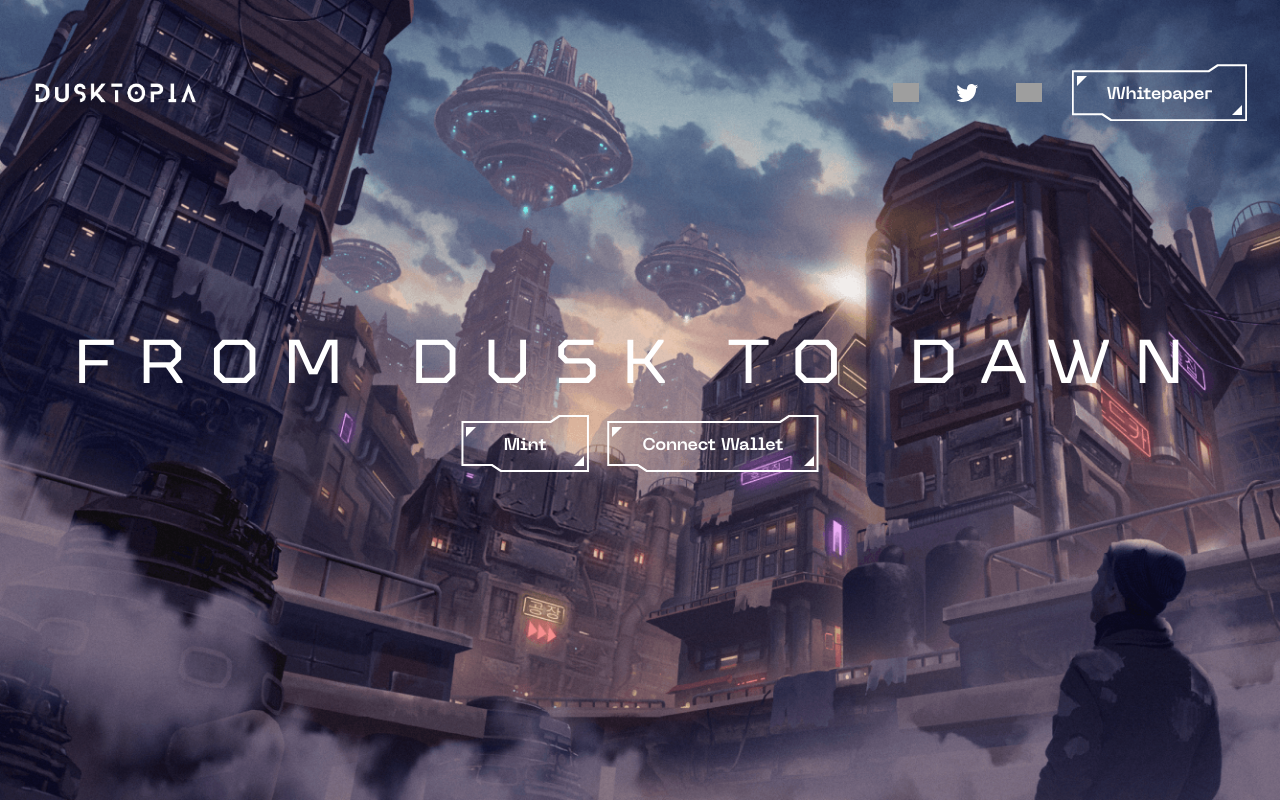
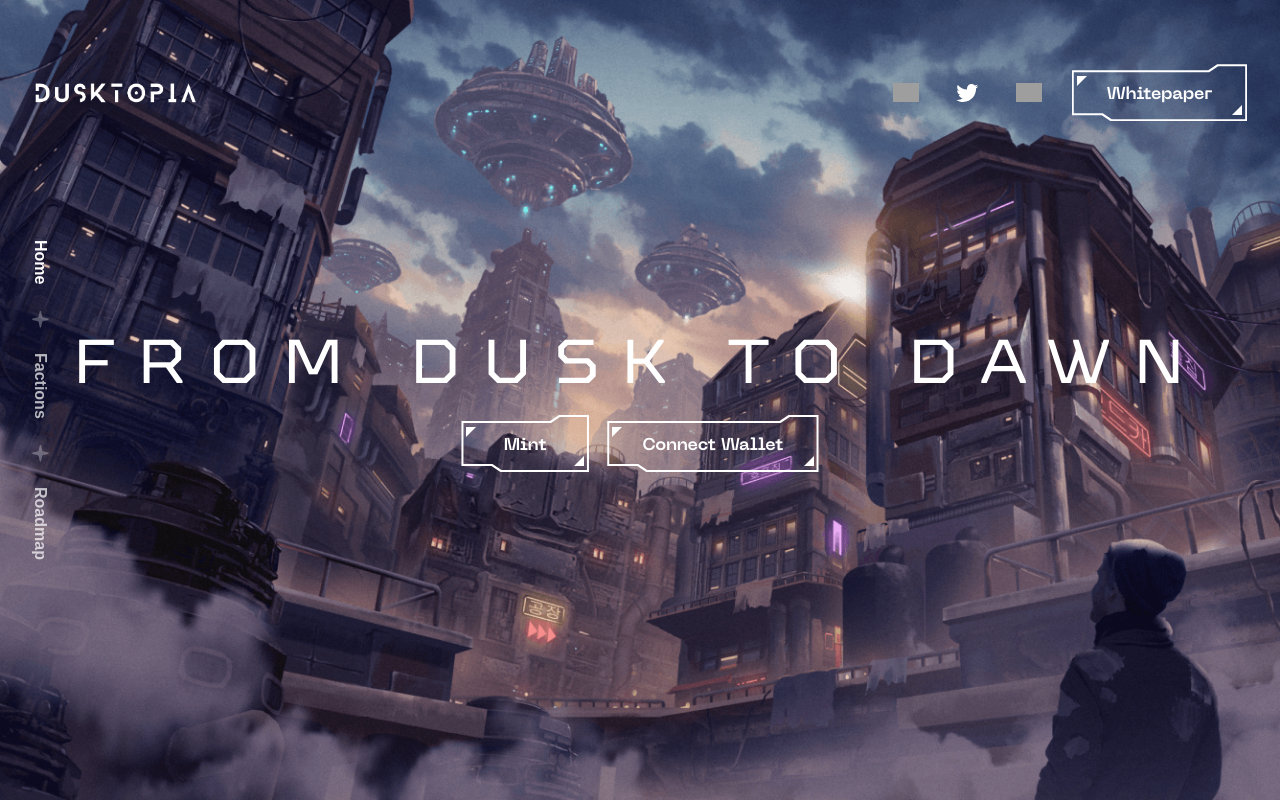
Before and after one commit to OkMoroz/cosmos, a Next.js app: page / in a window 1280 px wide. Built offline with nearby package versions, Linux system fonts and the light colour scheme; grey boxes are pictures that could not be loaded.

Commit message:
added navigation

```diff
--- a/components/Navigation/Navigation.tsx
+++ b/components/Navigation/Navigation.tsx
@@ -1,14 +1,47 @@
 import Link from "next/link";
 import styles from "./style.module.scss";
+import cl from "classnames";
+import { Fragment } from "react";
+interface NavigationProps {}
 
-interface NavigationProps {}
+const links = [
+  {
+    id: 1,
+    title: "Home",
+    href: "/",
+    active: true,
+  },
+  {
+    id: 2,
+    title: "Factions",
+    href: "/",
+    active: false,
+  },
+  {
+    id: 3,
+    title: "Roadmap",
+    href: "/",
+    active: false,
+  },
+];
 
 export const Navigation: React.FC<NavigationProps> = ({}) => {
   return (
-    <ul>
-      <li>Home</li>
-      <li>Factions</li>
-      <li>Roadmap</li>
-    </ul>
+    <nav className={styles.navigation}>
+      {links.map((link, id) => (
+        <Fragment key={link.id}>
+          <Link
+            href={link.href}
+            className={cl(
+              styles.navigationLink,
+              link.active && styles.navigationLinkActive
+            )}
+          >
+            {link.title}
+          </Link>
+          {id < links.length - 1 && (<span className={styles.navigationStar} />)}
+        </Fragment>
+      ))}
+    </nav>
   );
 };
--- a/components/Navigation/style.module.scss
+++ b/components/Navigation/style.module.scss
@@ -0,0 +1,33 @@
+.navigation {
+  font: bold 16px "Neue Machina", sans-serif;
+  display: flex;
+  position: fixed;
+  left: 1rem;
+  gap: 3vh;
+  align-items:center;
+  writing-mode: vertical-rl;
+  &Link {
+    color: var(--text-color);
+    text-decoration: none;
+    opacity: 0.7;
+    transition: all 0.3s;
+    padding: 0 16px;
+
+    &:hover,
+    &:visited {
+      color: var(--text-color);
+      opacity: 1;
+    }
+    &Active {
+      opacity: 1;
+    }
+  }
+
+  &Star {
+    display: block;
+    width: 1.345rem;
+    height: 1.345rem;
+    transform: rotate(90deg);
+    background: url("../../public/images/star.svg") no-repeat center center;
+  }
+}
--- a/components/SocialNetworks/style.module.scss
+++ b/components/SocialNetworks/style.module.scss
@@ -14,13 +14,14 @@
     background-repeat: no-repeat;
     background-position: center center;
     background-size: 100% auto;
+    transition: all 0.3s;
 
     &:hover,
     &:visited {
       color: var(--text-color);
 
       &:hover {
-        opacity: 0.7;
+        opacity: 0.8;
       }
     }
   }
--- a/pages/index.tsx
+++ b/pages/index.tsx
@@ -4,7 +4,7 @@ import cl from "classnames";
 import { Logo } from "../components/Logo/Logo";
 import { SocialNetworks } from "../components/SocialNetworks/SocialNetworks";
 import { Button } from "../components/Button/Button";
-// import { Navigation } from "../components/Navigation/Navigation";
+import { Navigation } from "../components/Navigation/Navigation";
 import { Title } from "../components/Title/Title";
 import classNames from "classnames";
 
@@ -19,7 +19,7 @@ export default function Home() {
             Whitepaper
           </Button>
         </header>
-        {/* <Navigation /> */}
+        <Navigation />
         <div>
           <Title>FROM DUSK TO DAWN</Title>
           <ul className={styles.buttonList}>
--- a/styles/home.module.scss
+++ b/styles/home.module.scss
@@ -1,7 +1,7 @@
 .section {
   height: 100vh;
-  padding: 2.1875rem 3.125rem;
-  min-height: 500px;
+  padding: 2.1875rem 2.125rem;
+  min-height: 600px;
 
   &Main {
     background: url("../public/images/image1.png");
```
Also changed, not shown: plan.txt, public/images/star.svg (added).
